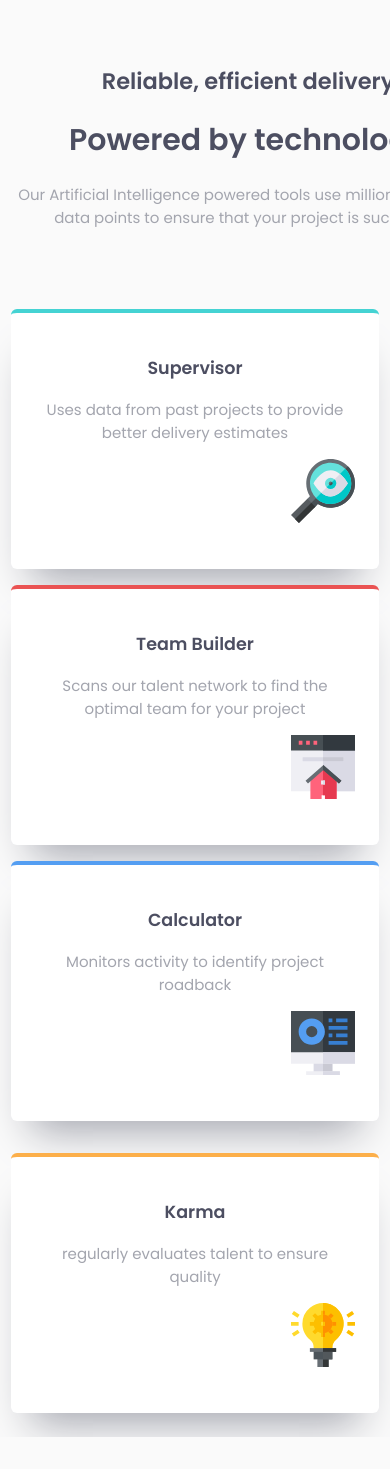
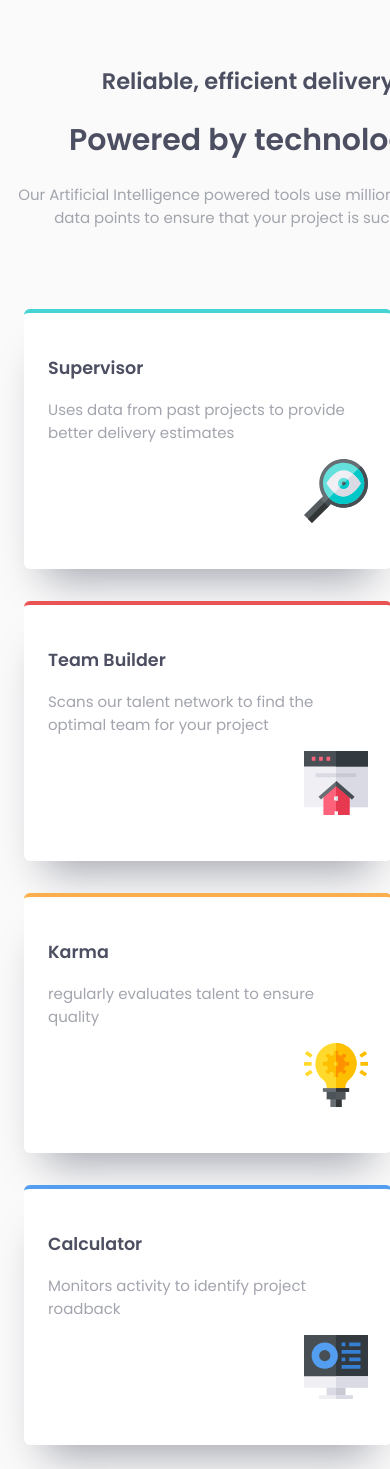
Before and after one commit to AyaZayed/Frontend-Mnetor-Four-Card-Feature-Section, a plain HTML site: page index.html in a window 390 px wide. Shown: the top 1469 px of the page. Before the commit the page ends 1437 px from the top, so only its background shows below. Drawn offline with Linux system fonts and the light colour scheme.

Commit message:
grid fix

```diff
--- a/index.html
+++ b/index.html
@@ -22,15 +22,16 @@
     </p>
   </div>
   <div id="cards">
-    <div class="row"></div>
-    <div class="row">
-      <div id="supervisor" class="card outer">
+    <div class="col">
+      <div id="supervisor" class="card">
         <h3>Supervisor</h3>
         <p>
           Uses data from past projects to provide better delivery estimates
         </p>
         <img src="./images/icon-supervisor.svg" alt="" />
       </div>
+    </div>
+    <div class="col">
       <div id="team" class="card">
         <h3>Team Builder</h3>
         <p>
@@ -38,19 +39,19 @@
         </p>
         <img src="./images/icon-team-builder.svg" alt="" />
       </div>
+      <div id="karma" class="card">
+        <h3>Karma</h3>
+        <p>regularly evaluates talent to ensure quality</p>
+        <img src="./images/icon-karma.svg" alt="" />
+      </div>
+    </div>
+    <div class="col">
       <div id="calculator" class="card outer">
         <h3>Calculator</h3>
         <p>Monitors activity to identify project roadback</p>
         <img src="./images/icon-calculator.svg" alt="" />
       </div>
     </div>
-    <div class="down-row">
-      <div id="karma" class="card">
-        <h3>Karma</h3>
-        <p>regularly evaluates talent to ensure quality</p>
-        <img src="./images/icon-karma.svg" alt="" />
-      </div>
-    </div>
   </div>
 </body>
 
--- a/styles.css
+++ b/styles.css
@@ -20,15 +20,13 @@ p {
 #cards {
   display: flex;
   justify-content: center;
-  flex-wrap: wrap;
+  /* flex-wrap: wrap; */
 }
 
-.row {
-  flex-direction: row;
-}
-
-.outer-row {
+.col {
   display: flex;
+  flex-direction: column;
+  justify-content: center;
   align-items: center;
 }
 
@@ -64,27 +62,13 @@ img {
   border-top: 4px solid hsl(34, 97%, 64%);
 }
 
-@media (max-width: 1024px) and (min-width: 375px) {
-  .card {
-    text-align: center;
+@media screen and (max-width: 992px) {
+  #cards {
+    flex-direction: column;
+    flex-wrap: wrap;
+  }
+
+  .col {
+    height: fit-content;
   }
 }
-
-@media (min-width: 1024px) {
-  .row {
-    display: flex;
-    justify-content: center;
-    align-items: center;
-  }
-
-  .down-row {
-    display: flex;
-    justify-content: center;
-    align-items: center;
-  }
-
-  .outer {
-    position: relative;
-    top: 10rem;
-  }
-}
```
Also changed, not shown: images/Screenshot.png.
